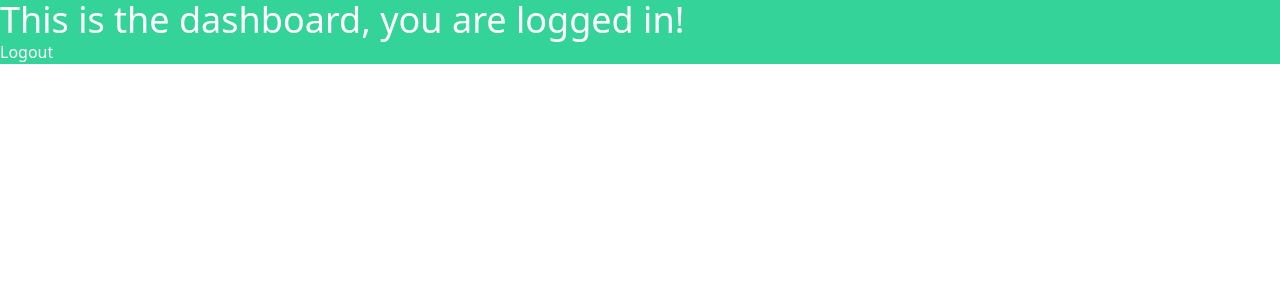
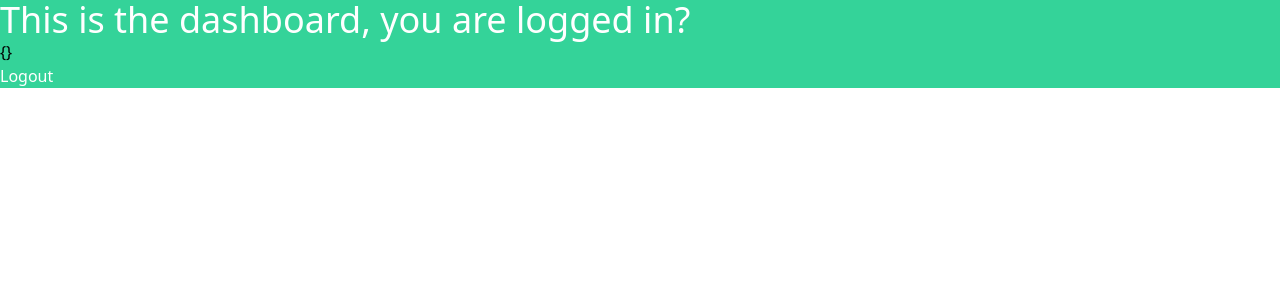
Before and after one commit to Tolfx/NTIDiscordBot, a Vue app in the folder vue_frontend/dashboard/: page /dashboard in a window 1280 px wide. Shown: the top 300 px of the page. Built offline with nearby package versions, Linux system fonts and the light colour scheme; no server answers; sample sign-in values are in the browser's storage.

Commit message:
Fixed all problems with computed

```diff
--- a/vue_frontend/dashboard/src/store/index.js
+++ b/vue_frontend/dashboard/src/store/index.js
@@ -8,11 +8,11 @@ export default createStore({
   },
   mutations: {
     auth_success(state, userInformation) {
-      state.status = 'Authenticated'
+      state.status = true
       state.userInformation = userInformation
     },
     auth_logout(state) {
-      state.status = 'Not Authenticated'
+      state.status = false
       state.userInformation = {}
     }
   },
@@ -23,7 +23,7 @@ export default createStore({
           headers: {
             "authorization": token
           }
-        }
+      }
       ).then(response =>
         response.json()
       ).then(data => {
--- a/vue_frontend/dashboard/src/views/Dashboard.vue
+++ b/vue_frontend/dashboard/src/views/Dashboard.vue
@@ -1,17 +1,16 @@
 <template>
   <div class="bg-green-400">
-    <h1 class="text-4xl text-white">This is the dashboard, you are logged in!</h1>
+    <h1 class="text-4xl text-white">This is the dashboard, you are logged in? {{authenticated}}</h1>
+    <h1>{{userInformation}}</h1>
     <button @click="Logout()" class="text-white bg-theme">Logout</button>
   </div>
 </template>
 <script>
 import { useStore } from 'vuex'
+import { computed } from 'vue'
 export default {
   setup() {
     const store = useStore();
-
-    console.log(store.state.status)
-    console.log(store.state.userInformation)
 
     //Calling Logout
     const Logout = () => {
@@ -19,6 +18,8 @@ export default {
     }
 
     return {
+      authenticated: computed(() => store.state.status),
+      userInformation: computed(() => store.state.userInformation),
       Logout
     }
   },
--- a/vue_frontend/dashboard/src/views/Home.vue
+++ b/vue_frontend/dashboard/src/views/Home.vue
@@ -2,7 +2,8 @@
   <div class="bg-gray-600 h-screen flex items-center justify-center">
     <div>
       <h1>{{loggedin}}</h1>
-      <h1>{{authStatus}}</h1>
+      <h1>{{authenticated}}</h1>
+      <h1>{{user}}</h1>
       <button @click="signInWithDiscord()" class="bg-discord hover:bg-gray-400 text-white font-bold py-2 px-4 rounded inline-flex items-center">
         <img class="h-10" src = "../assets/logos/Discord-Logo-White.svg" alt="Logo"/>
         <span>Sign in with Discord</span>
@@ -30,7 +31,8 @@ export default {
     return {
       signInWithDiscord,
       loggedin: computed(() => store.getters.isLoggedIn),
-      authStatus: computed(() => store.getters.authStatus)
+      authenticated: computed(() => store.state.status),
+      user: computed(() => store.state.userInformation)
     }
   }
 }
```
